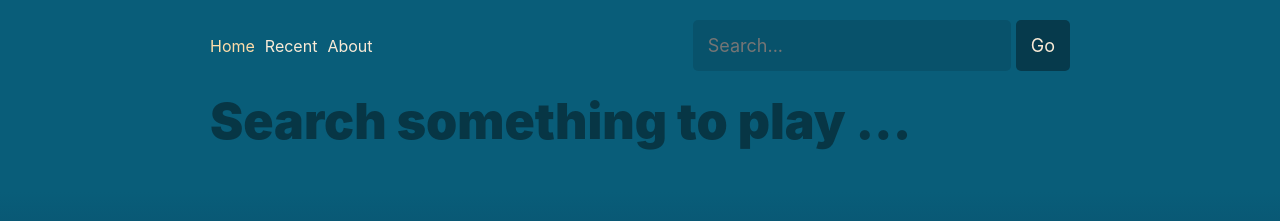
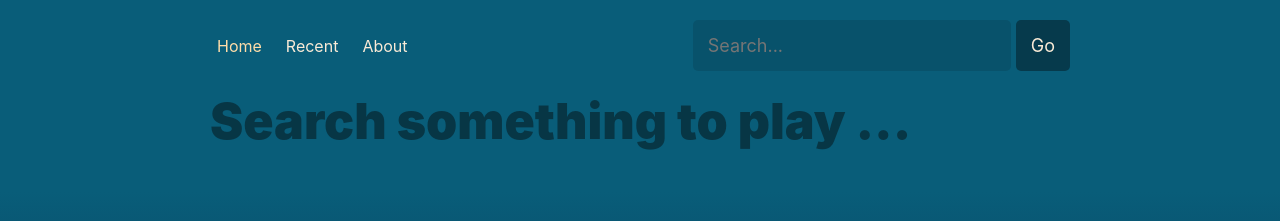
Before and after one commit to yaakovmargalit/hot-playlist, a React (Create React App) app: page / in a window 1280 px wide. Shown: the top 221 px of the page. Built offline with nearby package versions, Linux system fonts and the light colour scheme.

Commit message:
Adding a transition animation between pages

```diff
--- a/src/App.jsx
+++ b/src/App.jsx
@@ -8,9 +8,10 @@ function App() {
     <Router>
       <div className="App">
         <main className=''>
-          <Switch>
+          {/* <Switch>
             <Route component={HomePage} path={'/'} />
-          </Switch>
+          </Switch> */}
+          <HomePage/>
         </main>
       </div>
     </Router>
--- a/src/assets/scss/basics/_base.scss
+++ b/src/assets/scss/basics/_base.scss
@@ -67,7 +67,7 @@ input {
 
 // MAC like scrollbar
 ::-webkit-scrollbar {
-  width: 8px;
+  width: 0;
   background-color: rgba(0, 0, 0, 0);
   -webkit-border-radius: 100px;
 }
--- a/src/assets/scss/cmps/_app-header.scss
+++ b/src/assets/scss/cmps/_app-header.scss
@@ -4,25 +4,19 @@
     justify-content: space-between;
     align-items: center;
     margin-bottom: 20px;
-    .active{
-        color: rgb(255, 221, 169);;
+    .active {
+        color: rgb(255, 221, 169);
     }
     .nav-link {
         position: relative;
-        padding-right: 10px;
+        margin-right: 10px;
+        padding: 7px;
+        border-radius: 4px;
         padding-bottom: 5px;
         text-align: center;
-        &:hover{
+        &:hover {
             color: rgb(255, 221, 169);
-        }
-        &:hover::after {
-            content: "";
-            position: absolute;
-            bottom: 0;
-            left: 0;
-            height: 3px;
-            width: 10px;
-            background-color: rgb(255, 221, 169);
+            background-color: rgba(0, 0, 0, 0.171);
         }
     }
 }
--- a/src/assets/scss/cmps/_results-preview.scss
+++ b/src/assets/scss/cmps/_results-preview.scss
@@ -54,8 +54,8 @@
 
 @media (max-width: 500px) {
     .grid-mode {
-        width: 200px;
-        height: 200px;
+        width: 150px;
+        height: 150px;
         box-shadow: 0 0 9px 1px #ffffff78;
         border-radius: 3px;
         a {
@@ -64,7 +64,7 @@
             width: 100%;
             height: 100%;
             img {
-                width: 100px;
+                width: 130px;
                 grid-row: 1;
                 grid-column: 1;
             }
--- a/src/assets/scss/pages/_home.scss
+++ b/src/assets/scss/pages/_home.scss
@@ -1,5 +1,4 @@
 .home-page {
-    animation-name: fadeout;
     min-height: 100vh;
     width: 100%;
     background: rgb(2, 0, 36);
@@ -11,3 +10,13 @@
         color: rgba(7, 7, 7, 0.452);
     }
 }
+
+.fade-enter{
+    opacity: 0;
+    z-index: 1;
+}
+
+.fade-enter.fade-enter-active{
+    opacity: 1;
+    transition: opacity 200ms ease-in;
+}
--- a/src/cmps/ResultsList.jsx
+++ b/src/cmps/ResultsList.jsx
@@ -1,7 +1,8 @@
 import { ResultsPreview } from "./ResultsPreview";
 
 export function ResultsList(props) {
-   if(!props.resultsList) return <div><img src={require('../assets/imgs/loading.gif')} alt="ede" /></div>
+    console.log(props);
+   if(!props.resultsList.length) return <div className="empty-msg">Search something to play ...</div>
     return (
         <div className={` ${props.isListMode? 'list-mode-for-list':'grid-mode-for-list'}`}>
             {props.resultsList.map(resultsItem => <ResultsPreview isListMode={props.isListMode} resultsItem={resultsItem} key={resultsItem.url} />)}
--- a/src/index.js
+++ b/src/index.js
@@ -8,11 +8,11 @@ import { Provider } from 'react-redux';
 
 
 ReactDOM.render(
-  <React.StrictMode>
-        <Provider store={store}>
-      <App />
-    </Provider>
-  </React.StrictMode>,
+  // <React.StrictMode>
+  <Provider store={store}>
+    <App />
+  </Provider>,
+  // </React.StrictMode>,
   document.getElementById('root')
 );
 
--- a/src/pages/HomePage.jsx
+++ b/src/pages/HomePage.jsx
@@ -3,6 +3,7 @@ import { useDispatch } from "react-redux";
 import { useSelector } from "react-redux";
 import { useHistory } from "react-router-dom";
 import { Route, Switch, useLocation } from "react-router-dom";
+import { CSSTransition, TransitionGroup } from "react-transition-group";
 import { AppHeader } from "../cmps/AppHeader";
 import { ListControls } from "../cmps/ListControls";
 import { ResultsList } from "../cmps/ResultsList";
@@ -28,6 +29,7 @@ export function HomePage() {
             try {
                 history.push('/')
                 await dispatch(loadResults(searchTerm))
+                setSearchTerm(() => '')
             } catch (err) {
                 console.log(err);
             }
@@ -53,14 +55,18 @@ export function HomePage() {
         <div className="home-page ">
             <div className="container">
                 <AppHeader onSearch={onSearch} />
-                <Switch>
-                    <Route component={RecentSearches} path={'/recent-searches'} />
-                    <Route component={ImageContainer} path={'/player'} />
-                    <Route component={AboutPage} path={'/about'} />
-                </Switch>
-                {(loc.pathname === '/' || loc.pathname === '/hot-playlist') &&
-                    (results.length) ? <ResultsList isListMode={isListMode} resultsList={resultsForList()} />
-                    : loc.pathname === '/' ? <div className="empty-msg">Search something to play ...</div> : ''}
+                <TransitionGroup>
+                    <CSSTransition timeout={200} classNames='fade' key={loc.key}>
+                        <Switch location={loc}>
+                            <Route component={ImageContainer} path={'/player'} />
+                            <Route component={RecentSearches} path={'/recent-searches'} />
+                            <Route component={AboutPage} path={'/about'} />
+                            <Route path={'/'}>
+                               <ResultsList isListMode={isListMode} resultsList={resultsForList()} />
+                            </Route>
+                        </Switch>
+                    </CSSTransition>
+                </TransitionGroup>
             </div>
             <ListControls onNextResults={onNextResults} onChangeMode={onChangeMode} />
         </div>
```
Also changed, not shown: package.json (+4 -3 lines), src/pages/ImageContainer.jsx (+5 -5 lines), 2 other files (tests, documents, lock files or other folders).
